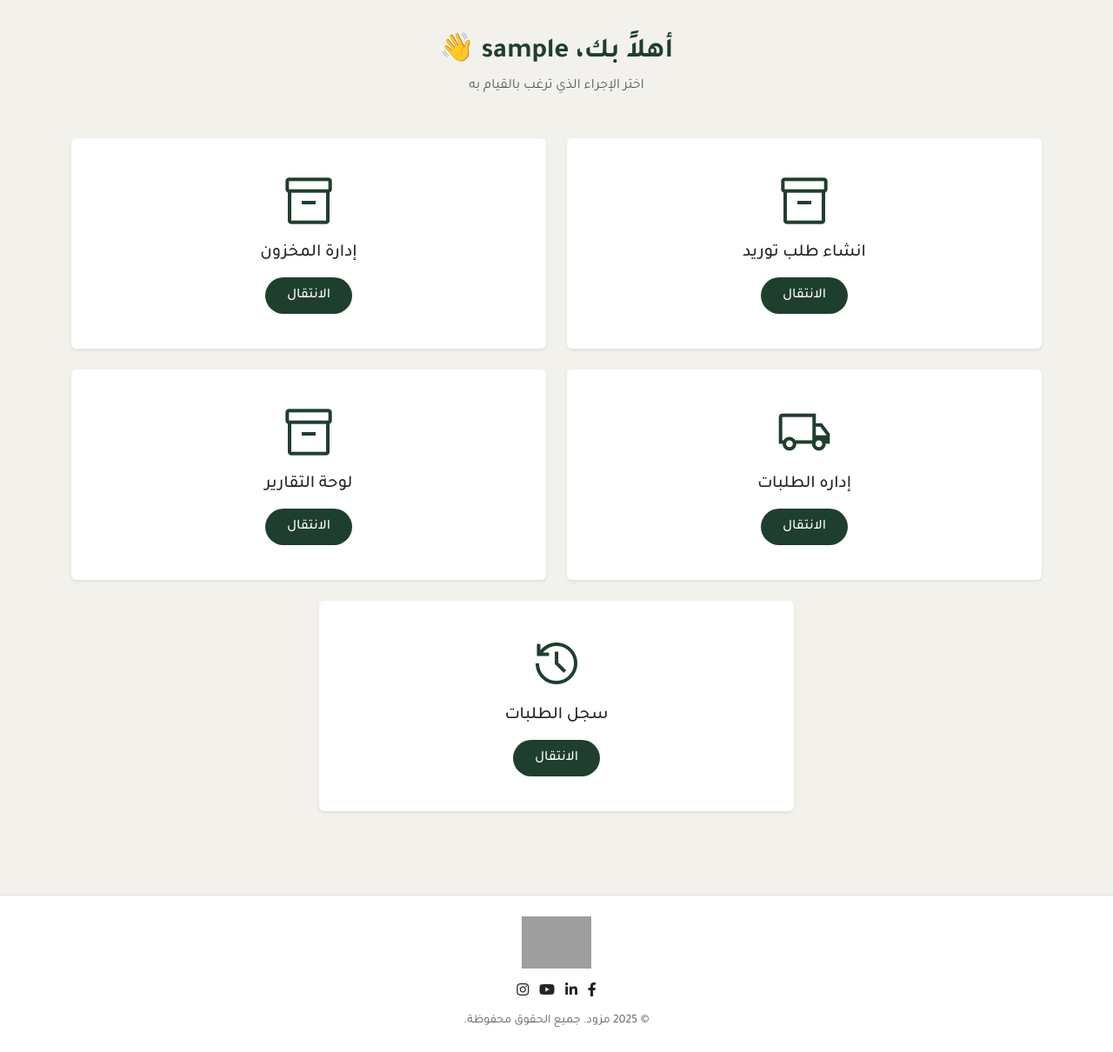
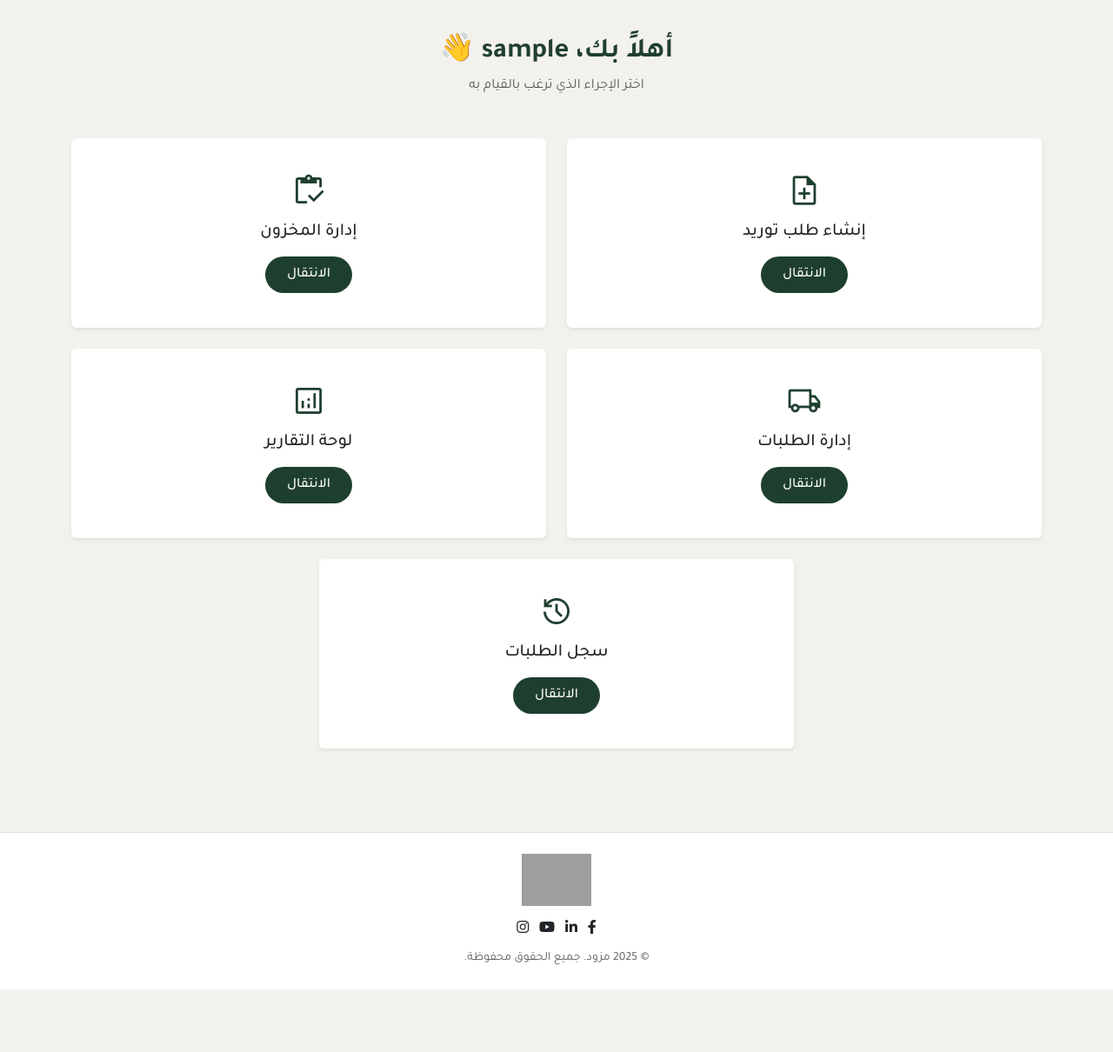
Before and after one commit to wijx22/MuzawedProject, a Django app: page / in a window 1280 px wide. Shown: the part 223-1433 px from the top of the page at 87% size. After the commit the page ends 1361 px from the top, so only its background shows below. Run offline with Django 5.2, Linux system fonts and the light colour scheme; a user stored in the database is signed in; tables that the repository leaves empty hold one stand-in row (values such as "Sample post"); data that the repository does not hold is empty; grey boxes are pictures that could not be loaded.

Commit message:
new apdates

```diff
--- a/Muzawed/main/templates/main/base.html
+++ b/Muzawed/main/templates/main/base.html
@@ -88,7 +88,6 @@
     {% else %}
     <div class="d-flex gap-2">
       <a class="btn btn-outline-custom" href="{% url 'accounts:sign_in' %}">تسجيل الدخول</a>
-      <a class="btn btn-primary-custom custom" href="{% url 'accounts:sign_up_beneficiary' %}">إنشاء حساب</a>
     </div>
     {% endif %}
   </div>
--- a/Muzawed/main/templates/main/supplier_index.html
+++ b/Muzawed/main/templates/main/supplier_index.html
@@ -11,58 +11,62 @@
 
   <div class="row justify-content-center g-4">
 
-
+    <!-- يظهر دائماً -->
     <div class="col-md-6">
       <div class="card h-100 text-center shadow-sm border-0 p-4">
         <div class="card-body d-flex flex-column justify-content-center align-items-center">
-          <span class="material-symbols-outlined mb-3">inventory_2</span>
-          <h5 class="card-title mb-2"> انشاء طلب توريد</h5>
-          <a href="{%url 'supplier:supply_details_view'%}" class="btn btn-primary-custom mt-2 custom">الانتقال</a>
+          <span class="material-symbols-outlined mb-3" style="font-size: 40px;">note_add</span>
+          <h5 class="card-title mb-2">إنشاء طلب توريد</h5>
+          <a href="{% url 'supplier:commercial_data_view' %}" class="btn btn-primary-custom mt-2 custom">الانتقال</a>
         </div>
       </div>
     </div>
 
+      <!-- إدارة المخزون -->
       <div class="col-md-6">
         <div class="card h-100 text-center shadow-sm border-0 p-4">
           <div class="card-body d-flex flex-column justify-content-center align-items-center">
-            <span class="material-symbols-outlined mb-3">inventory_2</span>
-            <h5 class="card-title mb-2"> إدارة المخزون</h5>
-            <a href="{%url 'products:stock_view'%}" class="btn btn-primary-custom mt-2 custom">الانتقال</a>
+            <span class="material-symbols-outlined mb-3" style="font-size: 40px;">inventory</span>
+            <h5 class="card-title mb-2">إدارة المخزون</h5>
+            <a href="{% url 'products:stock_view' %}" class="btn btn-primary-custom mt-2 custom">الانتقال</a>
           </div>
         </div>
       </div>
 
-
-
-
+      <!-- إدارة الطلبات -->
       <div class="col-md-6">
         <div class="card h-100 text-center shadow-sm border-0 p-4">
           <div class="card-body d-flex flex-column justify-content-center align-items-center">
-            <span class="material-symbols-outlined mb-3" >local_shipping</span>
-            <h5 class="card-title mb-2"> إداره الطلبات </h5>
+            <span class="material-symbols-outlined mb-3" style="font-size: 40px;">local_shipping</span>
+            <h5 class="card-title mb-2">إدارة الطلبات</h5>
             <a href="#" class="btn btn-primary-custom mt-2 custom">الانتقال</a>
           </div>
         </div>
       </div>
 
+      <!-- لوحة التقارير -->
       <div class="col-md-6">
         <div class="card h-100 text-center shadow-sm border-0 p-4">
           <div class="card-body d-flex flex-column justify-content-center align-items-center">
-          <span class="material-symbols-outlined mb-3">inventory_2</span>
+            <span class="material-symbols-outlined mb-3" style="font-size: 40px;">analytics</span>
             <h5 class="card-title mb-2">لوحة التقارير</h5>
             <a href="#" class="btn btn-primary-custom mt-2 custom">الانتقال</a>
           </div>
         </div>
       </div>
 
+      <!-- سجل الطلبات -->
       <div class="col-md-6">
         <div class="card h-100 text-center shadow-sm border-0 p-4">
           <div class="card-body d-flex flex-column justify-content-center align-items-center">
-          <span class="material-symbols-outlined mb-3" >history</span>
+            <span class="material-symbols-outlined mb-3" style="font-size: 40px;">history</span>
             <h5 class="card-title mb-2">سجل الطلبات</h5>
             <a href="#" class="btn btn-primary-custom mt-2 custom">الانتقال</a>
           </div>
         </div>
       </div>
+
   </div>
+</div>
+
 {% endblock %}
```
Also changed, not shown: Muzawed/products/views.py (+5 -5 lines). Lines whose indentation alone changed are shown as unchanged.
